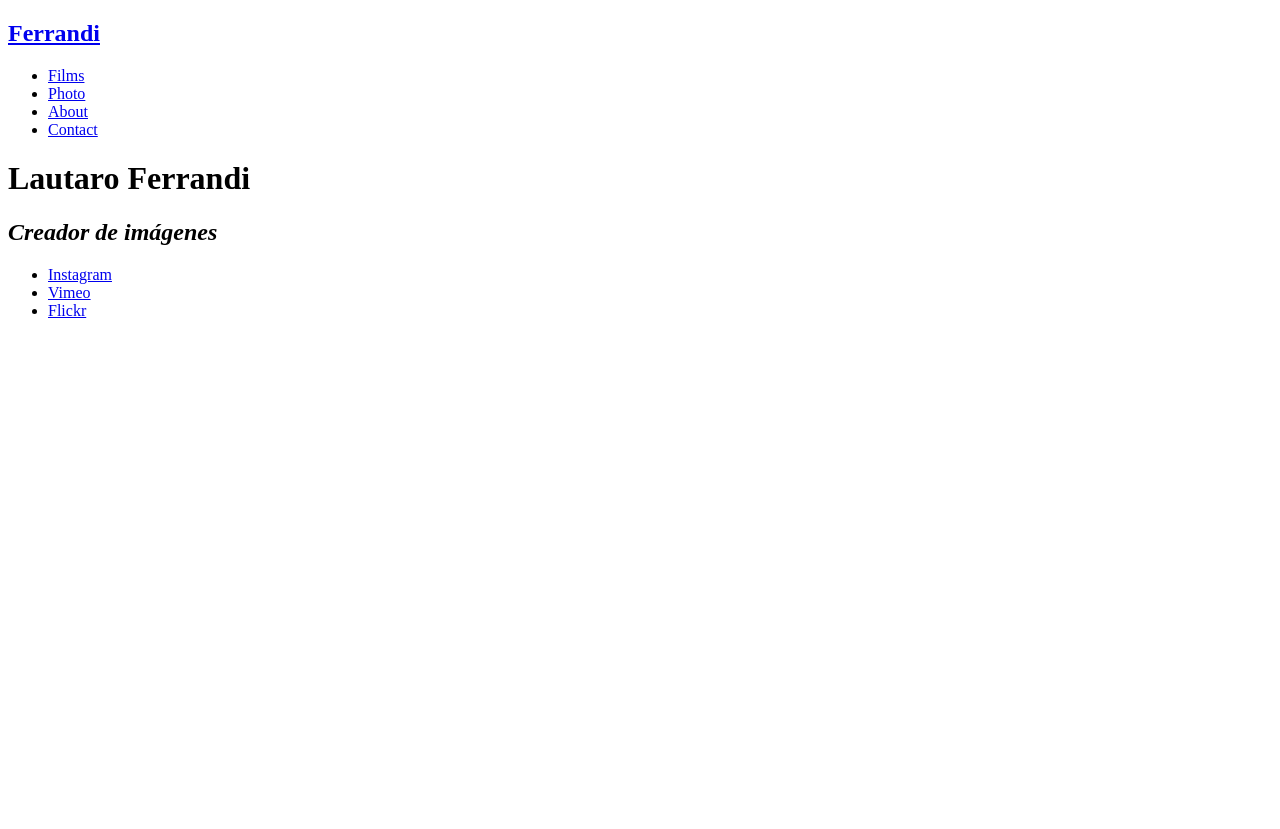
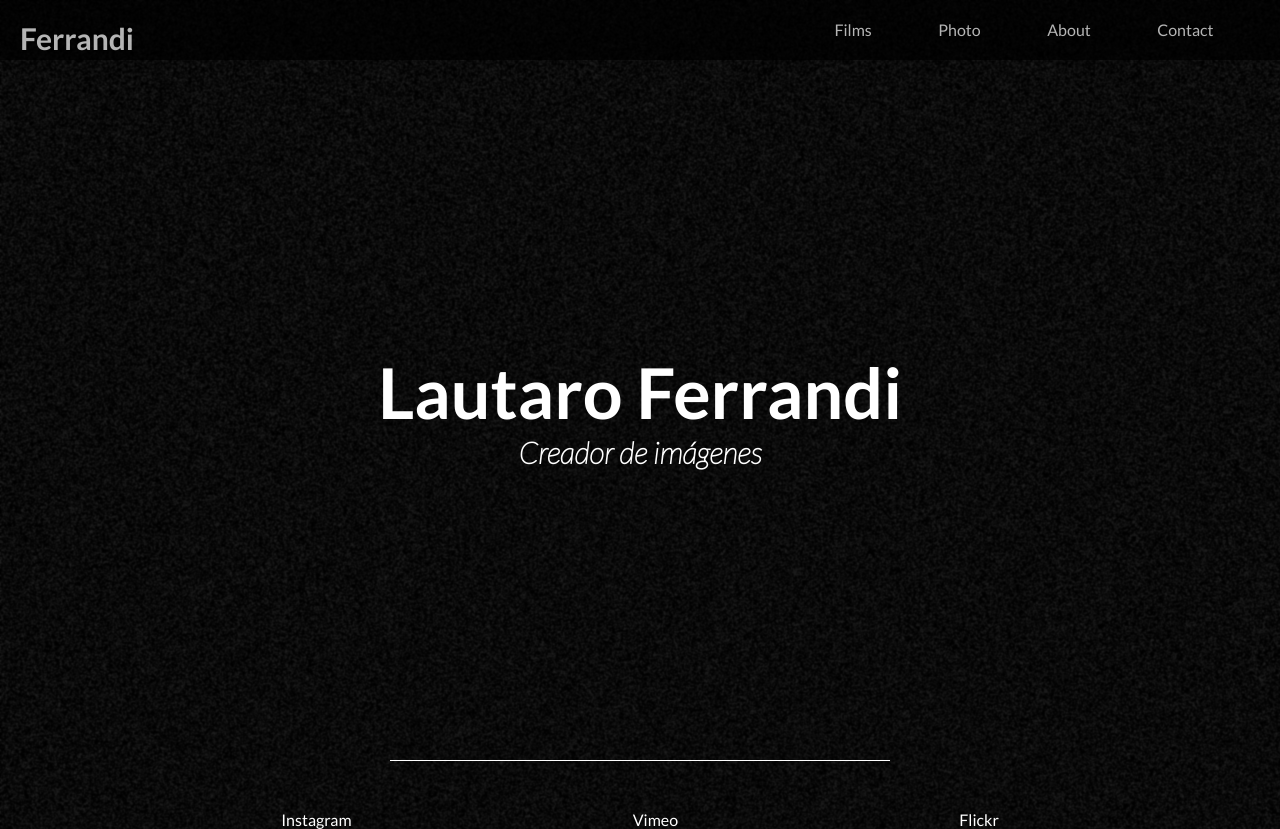
Before and after one commit to LautaroVolcan/Lautaro_Ferrandi_personal_Website, a plain HTML site: page index.html in a window 1280 px wide. Before the commit the page ends 800 px from the top, so only its background shows below. Drawn offline with nearby package versions, Linux system fonts and the light colour scheme; the site is published under a folder, as on GitHub Pages, so addresses that start at the root find nothing.

Commit message:
organización de carpetas

```diff
--- /dev/null
+++ b/Public/_navbar.scss
@@ -0,0 +1,31 @@
+
+  header {
+    background-color: black;
+    opacity: 0.7;
+    height: 60px;
+    .menu {
+      display: flex;
+      justify-content: space-between;
+      h2 {
+        text-align: center;
+      }
+      nav {
+        width: 40%;
+        ul {
+          list-style: none;
+        }
+        .burger {
+          display: flex;
+          justify-content: space-evenly;
+          margin-top: 20px;
+          a {
+            text-decoration: none;
+            color: #ffffff;
+          }
+          a:hover {
+            color: #ffffff;
+          }
+        }
+      }
+    }
+  }
--- a/scss/prueba.scss
+++ b/Public/prueba.scss
@@ -1,3 +1,5 @@
+@import "navbar";
+
 * {
     margin: 0;
     padding: 0;
--- a/index.html
+++ b/index.html
@@ -14,7 +14,7 @@
     <link href="https://fonts.googleapis.com/css2?family=Lato:ital,wght@0,100;0,300;0,400;0,700;1,100&display=swap"
         rel="stylesheet">
     <link rel="stylesheet" href="https://cdnjs.cloudflare.com/ajax/libs/animate.css/4.1.1/animate.min.css" />
-    <link rel="stylesheet" href="/css/prueba.css">
+    <link rel="stylesheet" href="public/prueba.css">
 
 </head>
 
```
Also changed, not shown: contact.html (renamed from HTML/contact.html, +0 -1 lines), package.json (deleted, +0 -17 lines), About.html (renamed from HTML/About.html), Film.html (renamed from HTML/Film.html), Photo.html (renamed from HTML/Photo.html), Public/Estilo.css (renamed from css/Estilo.css), Public/navBar.css (added), Public/prueba.css, prueba.css, 5 other files.
